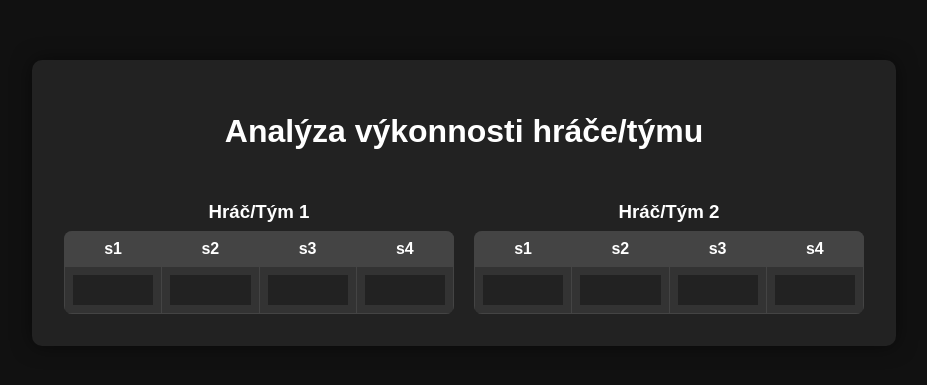
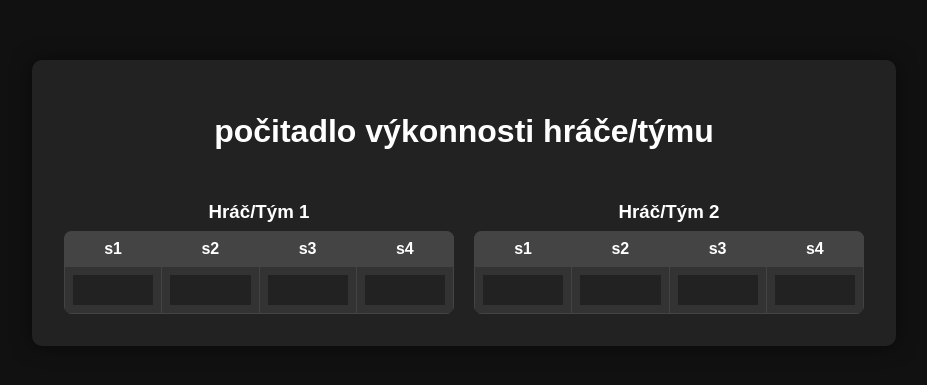
Before and after one commit to Jakuub555555/POCITADLO, a plain HTML site: page index.html in a window 1280 px wide. Shown: the part 197-582 px from the top of the page, without its empty margins (176-1103 px from the left). Drawn offline with Linux system fonts and the light colour scheme.

Commit message:
Update index.html

```diff
--- a/index.html
+++ b/index.html
@@ -2,8 +2,8 @@
 <html lang="cs">
 <head>
   <meta charset="UTF-8">
-  <title>Analýza Zápasů</title>
-  <link rel="icon" href="https://i.imgur.com/BrmPqfP.png">
+  <title>POCITADLO</title>
+  <link rel="icon" href="https://i.imgur.com/QUZYFa7.png">
   <meta name="viewport" content="width=device-width, initial-scale=1.0">
   <style>
     body {
@@ -83,7 +83,7 @@
 </head>
 <body>
   <div id="container">
-    <h1>Analýza výkonnosti hráče/týmu</h1>
+    <h1>počitadlo výkonnosti hráče/týmu</h1>
     <div class="table-container">
       <div class="table-wrapper">
         <h3>Hráč/Tým 1</h3>
```
